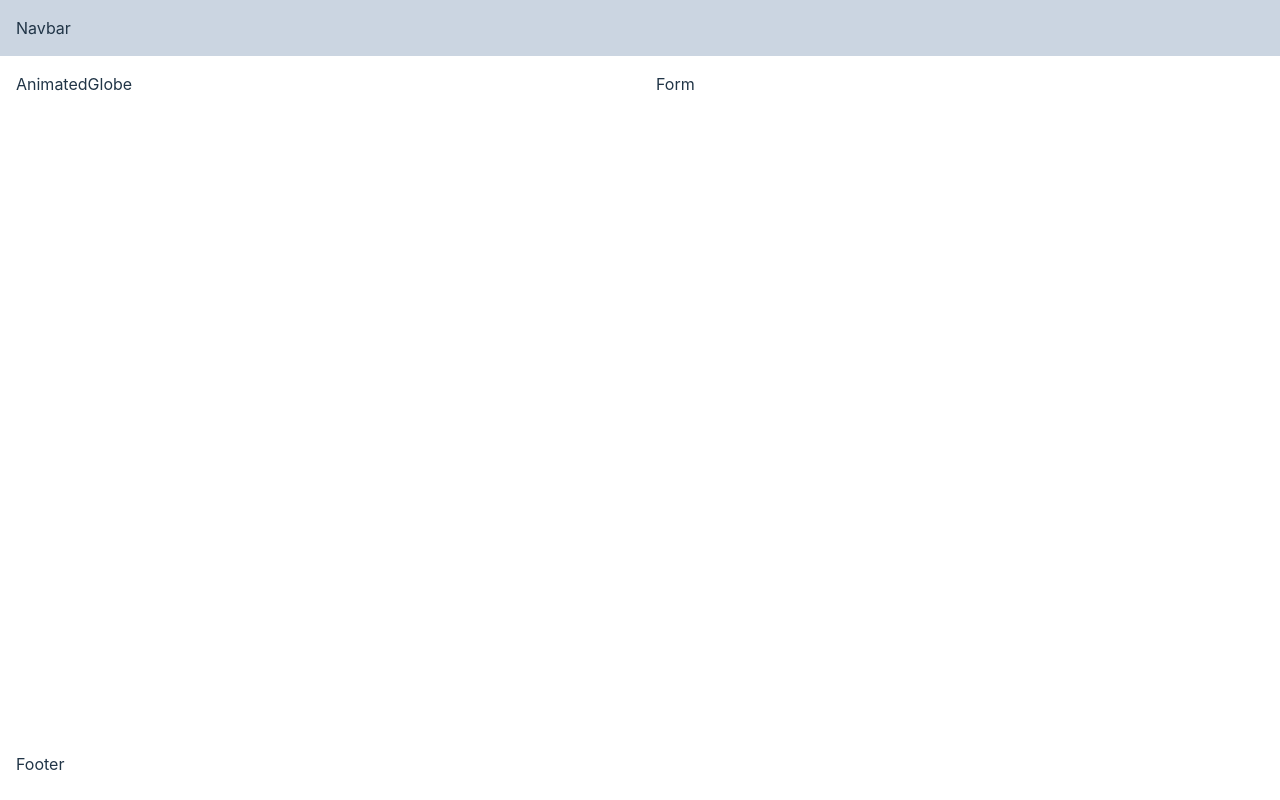
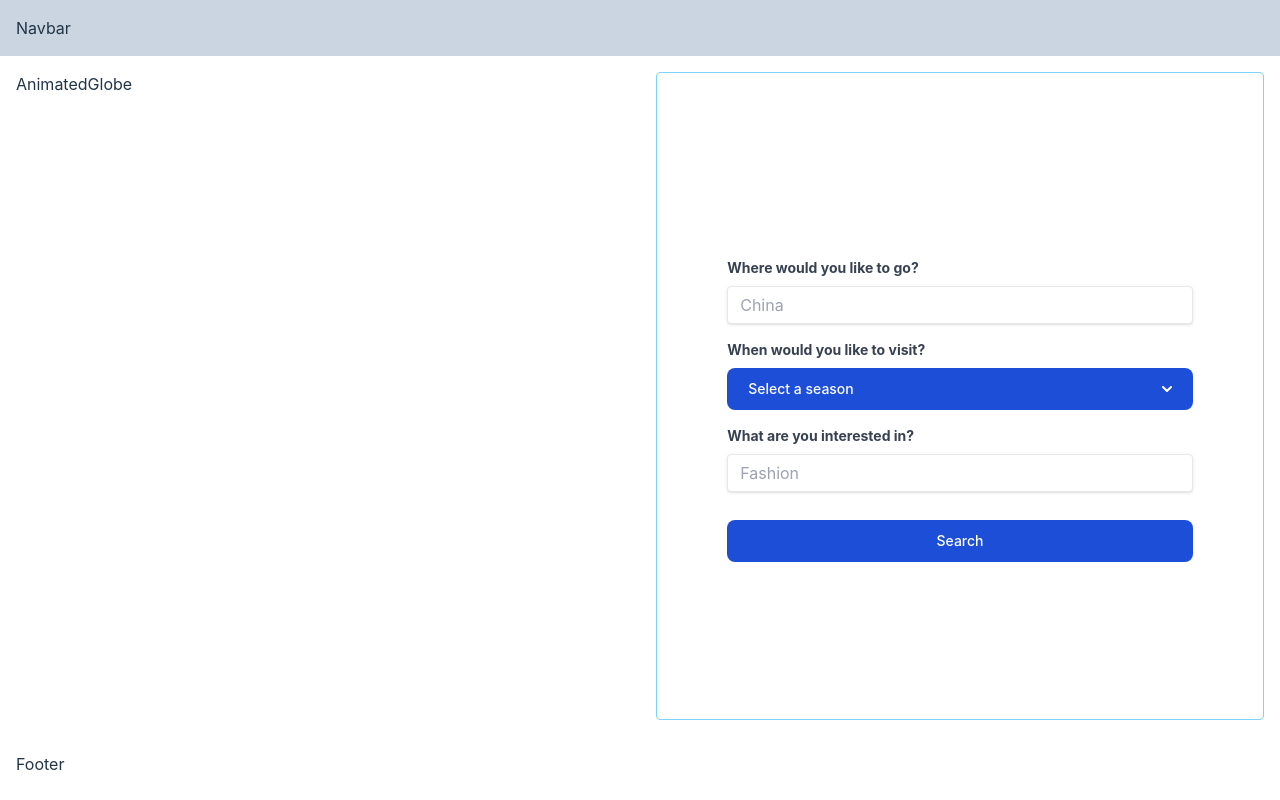
Before and after one commit to IgorTraspadini/Time_Tourists, a React (Vite) app: page /select-history in a window 1280 px wide. Built offline with nearby package versions, Linux system fonts and the light colour scheme; the HTML template or start-up script is replaced by a standard one.

Commit message:
updated the dropdown field and userselectform components

```diff
--- a/src/App.jsx
+++ b/src/App.jsx
@@ -6,12 +6,13 @@ import Footer from "./components/Footer";
 import History from "./components/pages/History";
 import UserSelectForm from "./components/pages/UserSelectForm";
 import UserContextProvider from "./context/UserContext";
+import ChatChatComponent from "./components/Chatgpt_API";
 
 function App() {
   return (
     <UserContextProvider>
       <Navbar />
-      <main className="flex column-reverse md:row">
+      <main className="flex flex-col-reverse md:flex-row">
         <AnimatedGlobe />
         <Routes>
           <Route index element={<SignIn />} />
--- a/src/components/DropdownField/index.jsx
+++ b/src/components/DropdownField/index.jsx
@@ -1,13 +1,51 @@
-function DropdownField({ currentOption, dropdownOptions, selectOption }) {
+import { useCallback, useEffect, useState } from "react";
+
+function DropdownField({
+  currentOption,
+  dropdownOptions,
+  selectOption,
+  placeholder,
+  optionPlaceholder,
+}) {
+  const [openDropdown, setOpenDropdown] = useState(false);
+
+  const handleCloseDropdownWhenNonDropdownItemIsClicked = useCallback((evt) => {
+    if (
+      !(
+        evt.target.parentElement.hasAttribute("data-dropdown-item") ||
+        evt.target.hasAttribute("data-dropdown-item")
+      )
+    ) {
+      setOpenDropdown(false);
+    }
+  }, []);
+
+  useEffect(() => {
+    if (openDropdown) {
+      document.addEventListener(
+        "click",
+        handleCloseDropdownWhenNonDropdownItemIsClicked
+      );
+    } else {
+      document.removeEventListener(
+        "click",
+        handleCloseDropdownWhenNonDropdownItemIsClicked
+      );
+    }
+  }, [openDropdown]);
+
   return (
-    <div>
+    <div class="mb-4 flex flex-col mx-auto relative">
+      <h4 className="text-gray-700 text-sm font-bold mb-2">{placeholder}</h4>
       <button
         id="dropdownDefaultButton"
         data-dropdown-toggle="dropdown"
-        className="text-white bg-blue-700 hover:bg-blue-800 focus:ring-4 focus:outline-none focus:ring-blue-300 font-medium rounded-lg text-sm px-5 py-2.5 text-center inline-flex items-center dark:bg-blue-600 dark:hover:bg-blue-700 dark:focus:ring-blue-800"
+        className="text-white bg-blue-700 hover:bg-blue-800 focus:ring-4 focus:outline-none focus:ring-blue-300 font-medium rounded-lg text-sm px-5 py-2.5 text-center inline-flex items-center dark:bg-blue-600 dark:hover:bg-blue-700 dark:focus:ring-blue-800 justify-between"
         type="button"
+        onClick={() => setOpenDropdown((prev) => !prev)}
+        data-dropdown-item="true"
       >
-        {currentOption}
+        <span>{currentOption || optionPlaceholder}</span>
         <svg
           className="w-2.5 h-2.5 ms-3"
           aria-hidden="true"
@@ -17,28 +55,34 @@ function DropdownField({ currentOption, dropdownOptions, selectOption }) {
         >
           <path
             stroke="currentColor"
-            stroke-linecap="round"
-            stroke-linejoin="round"
-            stroke-width="2"
+            strokeLinecap="round"
+            strokeLinejoin="round"
+            strokeWidth="2"
             d="m1 1 4 4 4-4"
           />
         </svg>
       </button>
       <div
         id="dropdown"
-        className="z-10 hidden bg-white divide-y divide-gray-100 rounded-lg shadow w-44 dark:bg-gray-700"
+        className={`z-10 divide-y divide-gray-100 rounded-lg shadow w-full absolute top-[30%]  bg-blue-700 ${
+          !openDropdown && "hidden"
+        }`}
       >
         <ul
-          className="py-2 text-sm text-gray-700 dark:text-gray-200"
+          className="py-2 text-sm text-gray-700 dark:text-gray-200 w-full"
           aria-labelledby="dropdownDefaultButton"
         >
           {dropdownOptions.map((option) => (
-            <li key={option}>
+            <li key={option} className="w-full" data-dropdown-item="true">
               <button
-                className="block px-4 py-2 hover:bg-gray-100 dark:hover:bg-gray-600 dark:hover:text-white"
-                onClick={() => selectOption(option)}
+                type="button"
+                className="block px-4 py-2 hover:bg-blue-900 w-full text-left bg-blue-700"
+                onClick={() => {
+                  selectOption(option);
+                  setOpenDropdown(false);
+                }}
               >
-                Dashboard
+                {option}
               </button>
             </li>
           ))}
@@ -47,3 +91,5 @@ function DropdownField({ currentOption, dropdownOptions, selectOption }) {
     </div>
   );
 }
+
+export default DropdownField;
--- a/src/components/pages/UserSelectForm.jsx
+++ b/src/components/pages/UserSelectForm.jsx
@@ -1,8 +1,86 @@
 import React from "react";
 import Wrapper from "../Wrapper";
+import { useUserContext } from "../../context/UserContext";
+import InputField from "../InputField";
+import DropdownField from "../DropdownField";
 
 function UserSelectForm() {
-  return <Wrapper>Form</Wrapper>;
+  const { user } = useUserContext();
+
+  const [historySearch, setHistorySearch] = React.useState({
+    location: "",
+    season: "",
+    interest: "",
+  });
+
+  const handleInputChange = (value, key) => {
+    setHistorySearch((previsonHistorySearch) => ({
+      ...previsonHistorySearch,
+      [key]: value,
+    }));
+  };
+
+  const handleSubmit = (e) => {
+    e.preventDefault();
+
+    // check for empty fields, prevent submit if there are any empty fields
+    if (Object.values(historySearch).some((field) => field === "")) {
+      return;
+    }
+
+    // send data
+  };
+  return (
+    <Wrapper>
+      <form
+        onSubmit={handleSubmit}
+        className="flex h-full justify-center flex-col justify-items-center p-3 border rounded border-sky-300"
+      >
+        <div className="text-center mb-4">
+          {user && <h1 className="text-3xl font-bold mb-1">Hi, {user.name}</h1>}
+        </div>
+        <div className="mx-auto w-4/5 mt-3">
+          <InputField
+            inputId={"location"}
+            inputLabel="Where would you like to go?"
+            inputType="text"
+            placeholder="China"
+            value={historySearch.location}
+            handleInputChange={(e) =>
+              handleInputChange(e.target.value, "location")
+            }
+            required
+          />
+
+          <DropdownField
+            currentOption={historySearch.season}
+            dropdownOptions={["Summer", "Winter", "Spring", "Autumn"]}
+            selectOption={(option) => handleInputChange(option, "season")}
+            placeholder="When would you like to visit?"
+            optionPlaceholder="Select a season"
+          />
+
+          <InputField
+            inputId={"interest"}
+            inputLabel="What are you interested in?"
+            inputType="text"
+            placeholder="Fashion"
+            value={historySearch.interest}
+            handleInputChange={(e) =>
+              handleInputChange(e.target.value, "interest")
+            }
+            required
+          />
+          <button
+            type="submit"
+            className="text-white bg-blue-700 hover:bg-blue-800 focus:ring-4 focus:outline-none focus:ring-blue-300 font-medium rounded-lg text-sm px-5 py-2.5 text-center inline-flex items-center justify-center dark:bg-blue-600 dark:hover:bg-blue-700 dark:focus:ring-blue-800 w-full mt-3"
+          >
+            Search
+          </button>
+        </div>
+      </form>
+    </Wrapper>
+  );
 }
 
 export default UserSelectForm;
```
